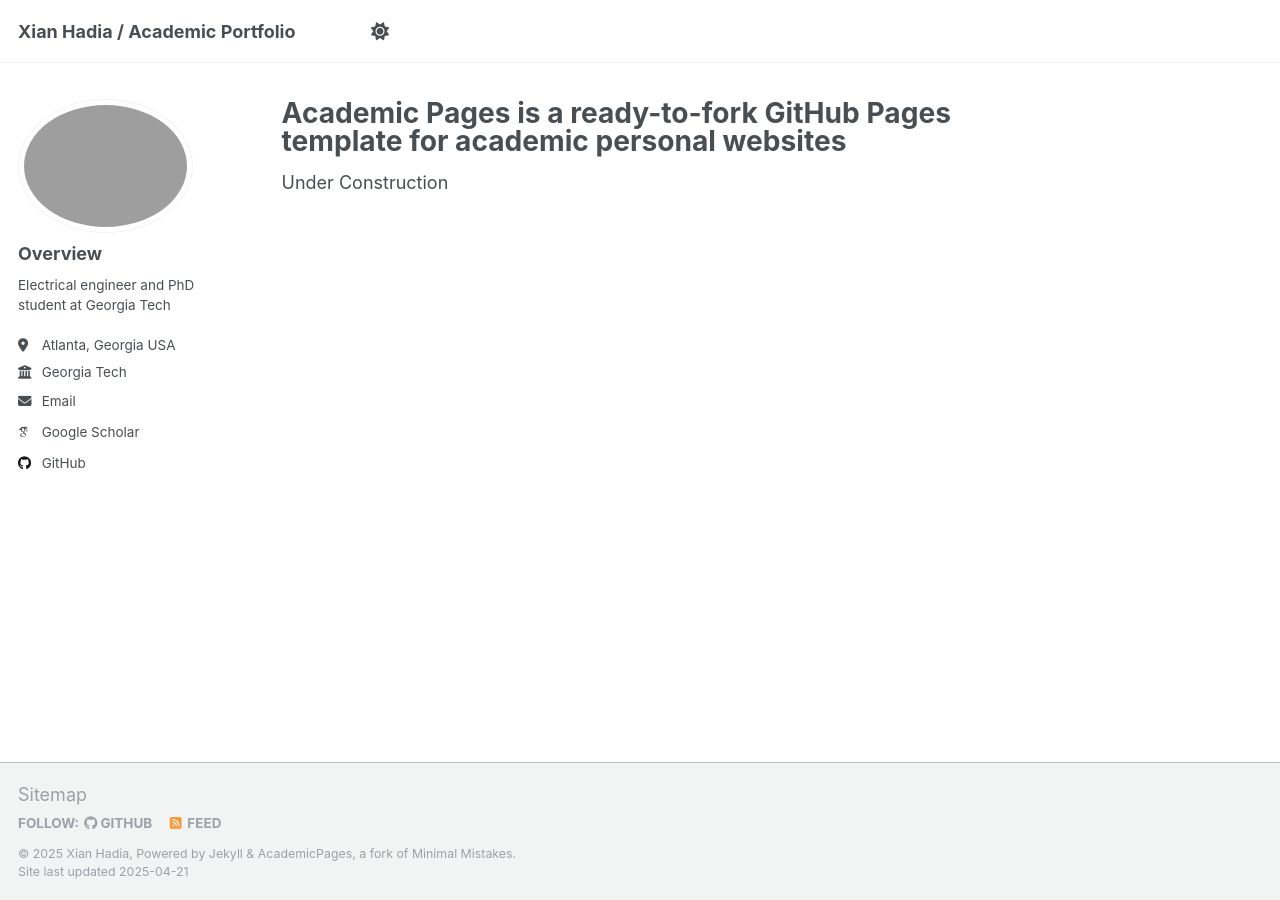
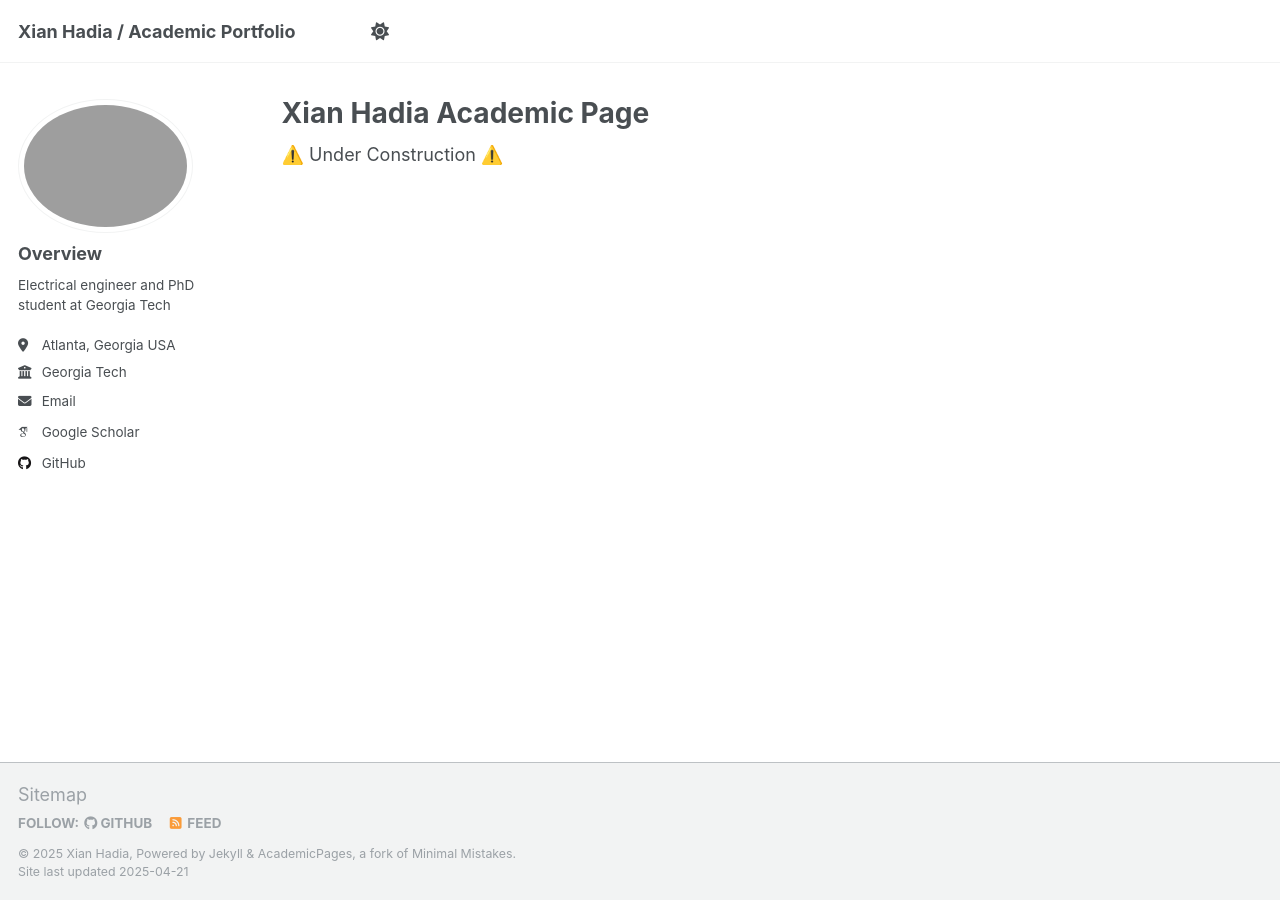
Before and after one commit to xianhadia/xianhadia.github.io, a Jekyll site: the page built from _pages/about.md, in a window 1280 px wide. Built offline with Jekyll 4.4.1, drawn with Linux system fonts in a browser that asks for light colours; some web fonts are replaced.

```diff
--- a/_pages/about.md
+++ b/_pages/about.md
@@ -1,10 +1,10 @@
 ---
 permalink: /
-title: "Academic Pages is a ready-to-fork GitHub Pages template for academic personal websites"
+title: "Xian Hadia Academic Page"
 author_profile: true
 redirect_from:
   - /about/
   - /about.html
 ---
 
-Under Construction
+⚠️ Under Construction ⚠️
```
